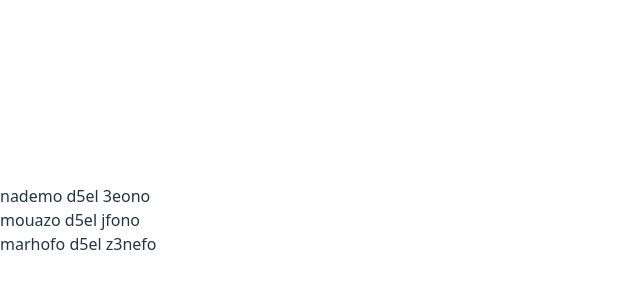
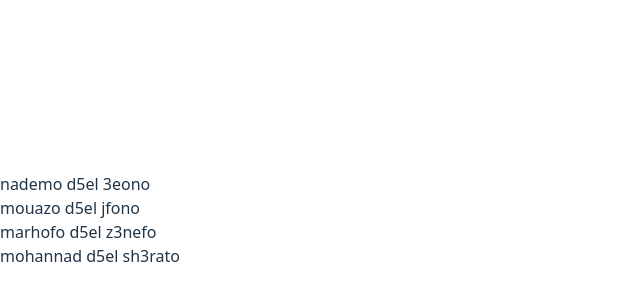
Before and after one commit to M3aZ2/Adventra, a React (Vite) app in the folder adventra/: page / in a window 1280 px wide. Shown: the part 180-480 px from the top of the page, without its empty margins (0-640 px from the left). Built offline with nearby package versions, Linux system fonts and the light colour scheme.

Commit message:
for mohannad eyes

```diff
--- a/adventra/src/App.tsx
+++ b/adventra/src/App.tsx
@@ -14,6 +14,9 @@ function App() {
         <div>
           marhofo d5el z3nefo
         </div>
+          <div>
+              mohannad d5el sh3rato
+          </div>
       </>
 
   )
```
